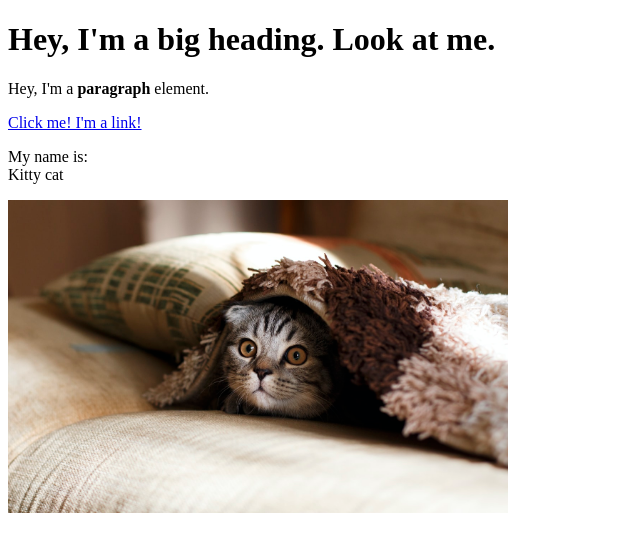
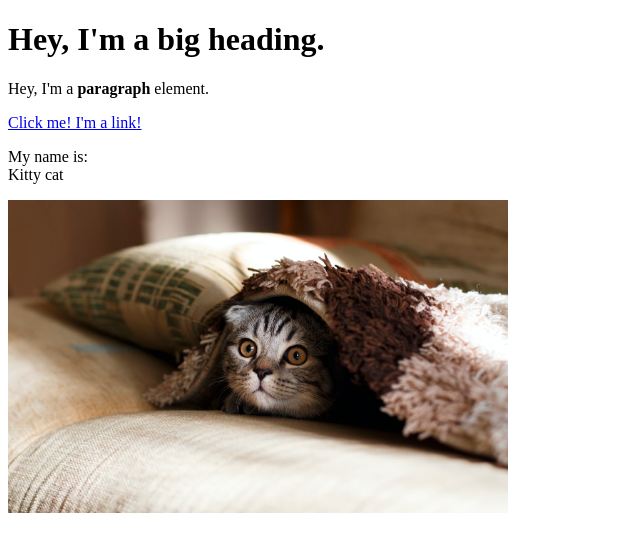
Before and after one commit to Nom98/Cartoon-hero, a plain HTML site: page test.html in a window 1280 px wide. Shown: the whole page, without its empty margins (0-640 px from the left). Drawn offline with Linux system fonts and the light colour scheme.

Commit message:
deleted stuff

```diff
--- a/test.html
+++ b/test.html
@@ -5,7 +5,7 @@
     <title>Test page</title>
   </head>
   <body>
-    <h1> Hey, I'm a big heading. Look at me.</h1>
+    <h1> Hey, I'm a big heading.</h1>
     <p> Hey, I'm a <b> paragraph </b> element.</p>
     <a href="https://google.co.uk" target = "_blank" title = "Let's go to Google."> Click me! I'm a link! </a>
     <p>My name is:<br>
```
